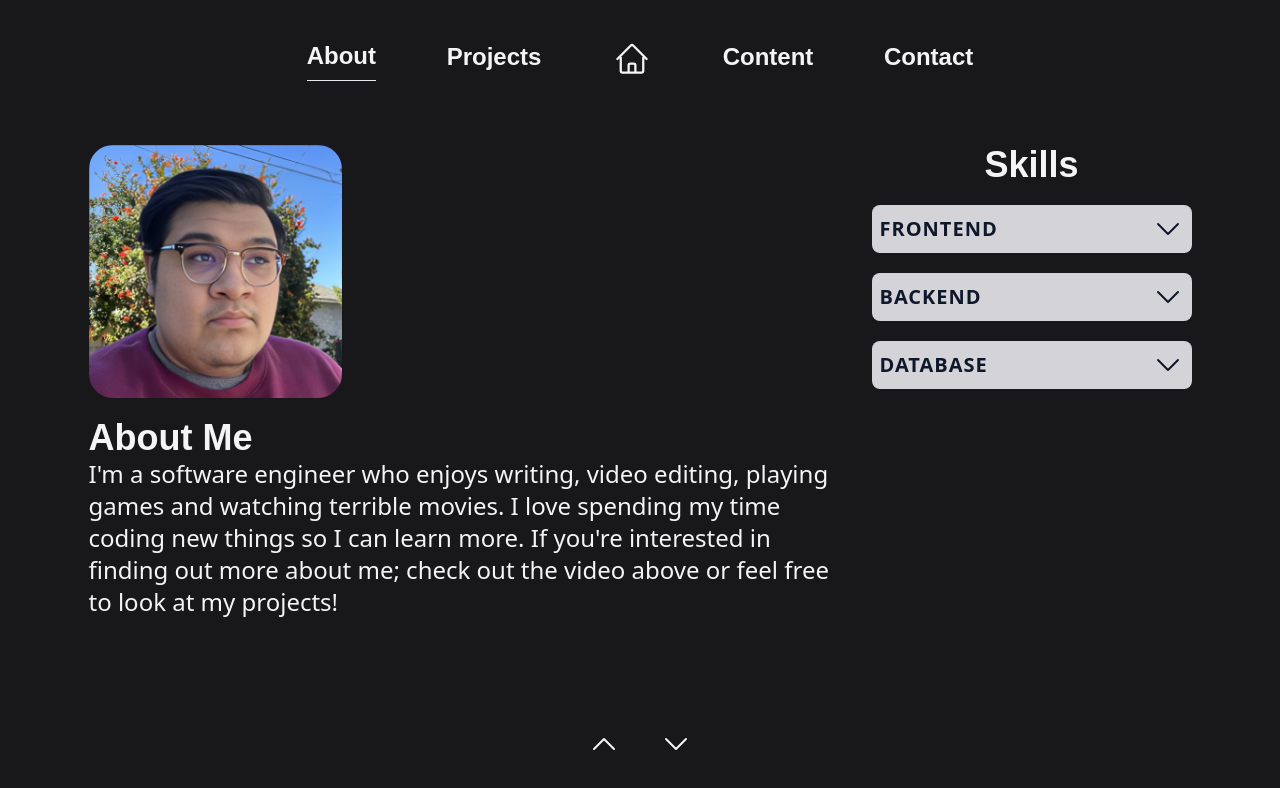
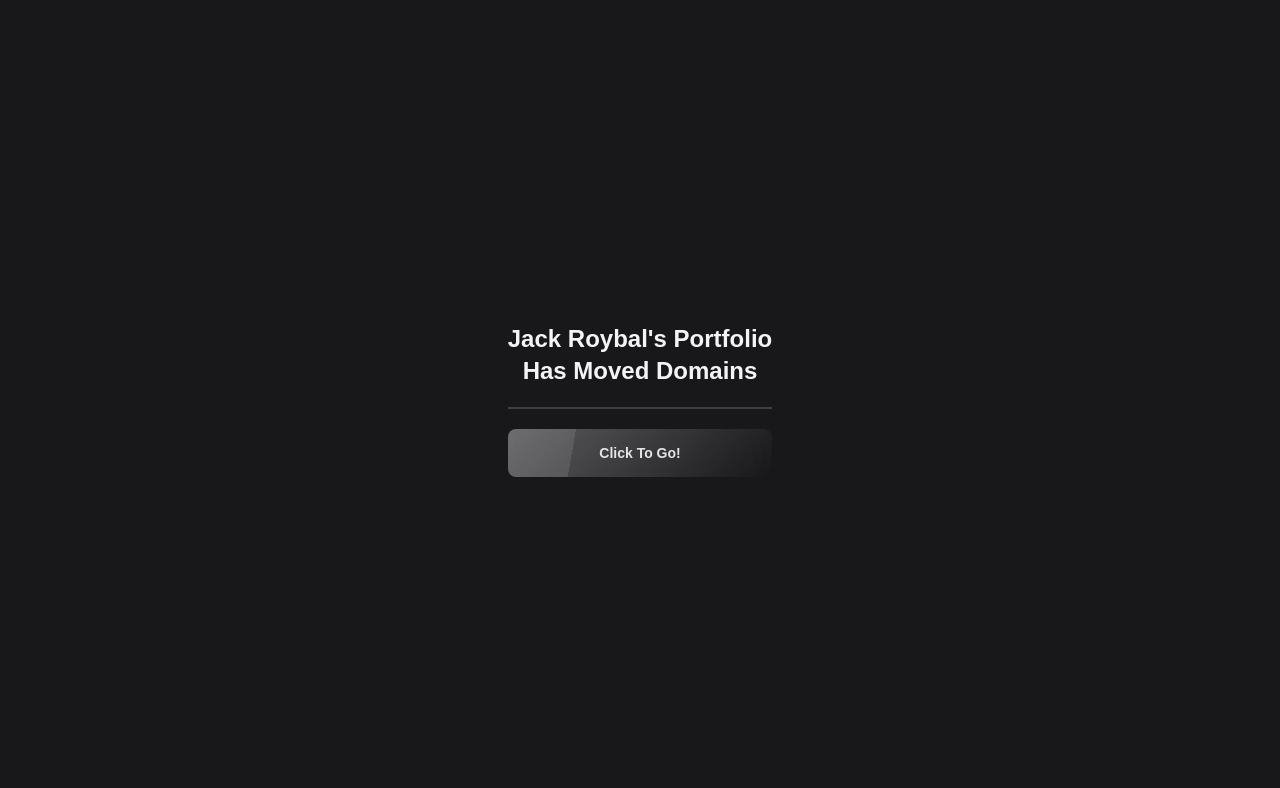
Before and after one commit to ExcuseMeImJack/excusemeimjack.github.io, a Next.js app: page /about in a window 1280 px wide. Shown: the top 788 px of the page. Built offline with nearby package versions, Linux system fonts and the light colour scheme.

Commit message:
Added Redirect

```diff
--- a/app/about/page.tsx
+++ b/app/about/page.tsx
@@ -57,8 +57,8 @@ function About() {
             </div>
             <div id='about-description'>
               <h1 className='font-Han font-bold lg:text-4xl md:text-xl w-fit mt-5'>About Me</h1>
-              <h2 className='font-Aobo xl:text-2xl lg:text-md md:text-sm md:flex sm:hidden w-fit'>I'm a software engineer who enjoys writing, video editing, playing games and watching terrible movies. I love spending my time coding new things so I can learn more. If you're interested in finding out more about me; check out the video above or feel free to look at my projects!</h2>
-              <h2 className='font-Aobo md:hidden sm:text-sm w-fit'>I'm a software engineer who enjoys writing, video editing, playing games and watching terrible movies. I love spending my time coding new things so I can learn more.</h2>
+              <h2 className='font-Aobo xl:text-2xl lg:text-md md:text-sm md:flex sm:hidden w-fit'>I&apos;m a software engineer who enjoys writing, video editing, playing games and watching terrible movies. I love spending my time coding new things so I can learn more. If you&apos;re interested in finding out more about me; check out the video above or feel free to look at my projects!</h2>
+              <h2 className='font-Aobo md:hidden sm:text-sm w-fit'>I&apos;m a software engineer who enjoys writing, video editing, playing games and watching terrible movies. I love spending my time coding new things so I can learn more.</h2>
             </div>
           </div>
           <div id='right' className='flex flex-col items-center'>
@@ -84,8 +84,8 @@ function About() {
                   <figure><img className='rounded-2xl shadow-2xl' src={profilePic.src} alt="Profile Pic" /></figure>
                 </div>
                 <div className=' font-Han'>
-                  <h2 className='sm:flex xxs:hidden text-xl'>I'm a software engineer who enjoys writing, video editing, playing games and watching terrible movies. I love spending my time coding new things so I can learn more. If you're interested in finding out more about me; check out the video above or feel free to look at my projects!</h2>
-                  <h2 className='sm:hidden xxs:flex text-sm'>I'm a software engineer who enjoys writing, video editing, and watching terrible movies. I love spending my time coding new things so I can learn more.</h2>
+                  <h2 className='sm:flex xxs:hidden text-xl'>I&apos;m a software engineer who enjoys writing, video editing, playing games and watching terrible movies. I love spending my time coding new things so I can learn more. If you&apos;re interested in finding out more about me; check out the video above or feel free to look at my projects!</h2>
+                  <h2 className='sm:hidden xxs:flex text-sm'>I&apos;m a software engineer who enjoys writing, video editing, and watching terrible movies. I love spending my time coding new things so I can learn more.</h2>
                 </div>
               </div>
 
--- a/app/components/App.tsx
+++ b/app/components/App.tsx
@@ -24,24 +24,16 @@ function App({ children }: imports) {
   return (
     isClient ? (
       <div>
-        <BrowserView>
-          <Header />
-          <div className='m-16 h-[calc(100vh-18rem)] flex flex-col gap-16 justify-center items-center'>
-            <div className='flex items-center justify-center w-full'>{children}</div>
-            <div className='lg:flex gap-10 sm:hidden fixed bottom-10'>
-              <ArrowUp />
-              <ArrowDown />
+          <div className='flex justify-center items-center h-screen'>
+            <div className='flex flex-col gap-5 text-2xl font-bold font-Han text-center'>
+              <div>
+                <h1>Jack Roybal's Portfolio</h1>
+                <h1>Has Moved Domains</h1>
+              </div>
+              <div className='border-b-2 border-zinc-700'/>
+              <button onClick={() => window.location.href='https://jroybaldev.vercel.app/'} className="btn glass text-zinc-200">Click To Go!</button>
             </div>
           </div>
-        </BrowserView>
-
-        <MobileView>
-          <div>
-            <div className='flex sm:my-2 h-screen'>{children}</div>
-          </div>
-          <MobileNavTop/>
-          <MobileNav />
-        </MobileView>
       </div>
     ) : (
       <div>
--- a/app/layout.tsx
+++ b/app/layout.tsx
@@ -23,7 +23,9 @@ export default function RootLayout({
   return (
     <html lang="en" className='h-screen'>
       <body>
-        <App children={children} />
+        <App>
+          {children}
+        </App>
       </body>
     </html>
   )
--- a/app/lib/getRoute.tsx
+++ /dev/null
@@ -1,7 +0,0 @@
-import React from "react";
-import { useRouter } from "next/navigation";
-
-export default function getRoute() {
-  const router = useRouter();
-  return router;
-}
--- a/app/page.tsx
+++ b/app/page.tsx
@@ -39,8 +39,8 @@ export default function Home() {
             <div className='w-1/4 flex flex-col justify-center items-center'>
               <div className='bg-gradient-to-b from-zinc-300 via-violet-300 to-violet-700 text-transparent bg-clip-text h-fit font-Han font-bold xl:text-7xl lg:text-5xl md:text-3xl sm:text-xl pb-5'>
                 <h2>Hello.</h2>
-                <h2>I'm Jack</h2>
-                <h2 className=''>and I'm a</h2>
+                <h2>I&apos;m Jack</h2>
+                <h2 className=''>and I&apos;m a</h2>
                 <h2 className='w-full'>{jobStatus + "."}.</h2>
               </div>
             </div>
@@ -61,8 +61,8 @@ export default function Home() {
             <div className='bg-zinc-300 xxs:rounded-2xl sm:rounded-3xl xxs:p-5 sm:p-10'>
               <div className='flex flex-wrap xxs:gap-1 sm:gap-2 xxs:text-xl sm:text-4xl font-Han font-bold bg-gradient-to-b from-zinc-900 via-zinc-800 to-violet-700 text-transparent bg-clip-text h-fit'>
                 <h1>Hello.</h1>
-                <h1> I'm Jack</h1>
-                <h1> and I'm a</h1>
+                <h1> I&apos;m Jack</h1>
+                <h1> and I&apos;m a</h1>
                 <h1> {jobStatus + "."}</h1>
               </div>
             </div>
```
